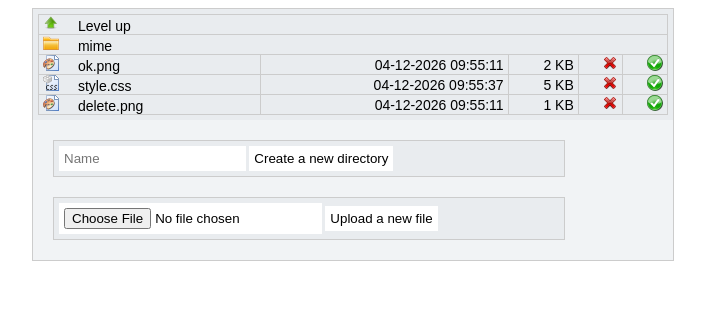
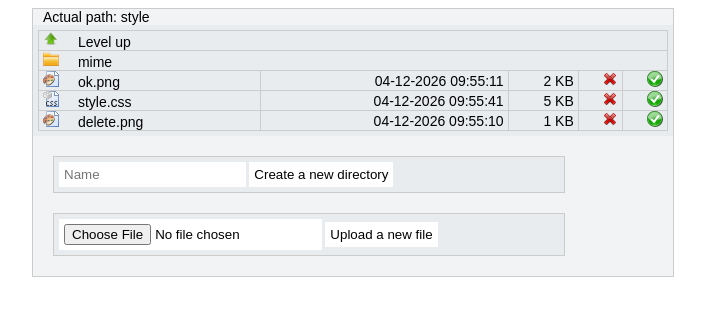
Before and after one commit to codersclub/filemanager, a PHP site: page /index.php?path=style in a window 1280 px wide. Shown: the top 316 px of the page, without its empty margins (287-992 px from the left). Run offline with PHP 8.4, Linux system fonts and the light colour scheme; data that the repository does not hold is empty.

Commit message:
Add caption: Actual path

```diff
--- a/index.php
+++ b/index.php
@@ -170,6 +170,7 @@ if (isset($_GET['action'])) {
         echo '<p class="error">' . $error . '</p>';
     }
     ?>
+    <div class="caption"><?= $labels['actual_path'] ?>: <?= $actpath ?></div>
     <div id="result">
         <table width="100%">
             <?php
--- a/lang/de.php
+++ b/lang/de.php
@@ -1,5 +1,5 @@
 <?php
-// German Lamguage File for FileManager
+// German Language File for FileManager
 
 $labels = [
 	'level_up' => 'übergeordnetes Verzeichnis',
@@ -13,4 +13,5 @@ $labels = [
 	'get_filepath' => 'Dateipfad übernehmen',
 	'really_delete' => 'wirklich löschen?',
 	'file_type_not_allowed' => 'Dateityp ist nicht erlaubt',
+	'actual_path' => 'Tatsächlicher Pfad',
 ];
--- a/lang/en.php
+++ b/lang/en.php
@@ -1,5 +1,5 @@
 <?php
-// English Lamguage File for FileManager
+// English Language File for FileManager
 
 $labels = [
 	'level_up' => 'Level up',
@@ -13,4 +13,5 @@ $labels = [
 	'get_filepath' => 'Get the file path',
 	'really_delete' => 'Really delete?',
 	'file_type_not_allowed' => 'This Mime-Type is not allowed',
+	'actual_path' => 'Actual path',
 ];
--- a/style/style.css
+++ b/style/style.css
@@ -5,6 +5,10 @@
 	background: #F1F3F5;
 	font-family: Arial, Helvetica, sans-serif;
 	font-size : 12px;
+}
+.caption {
+	padding: 0 10px;
+	font-size : 14px;
 }
 table {
 	margin: 0;
```
